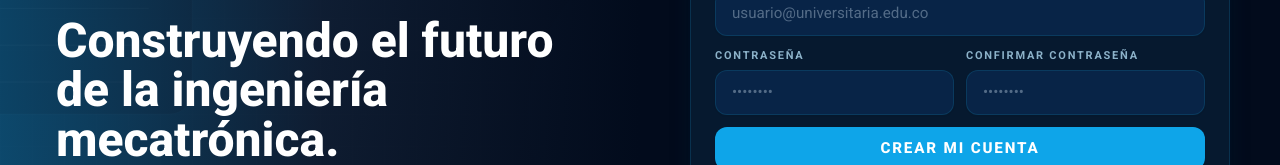
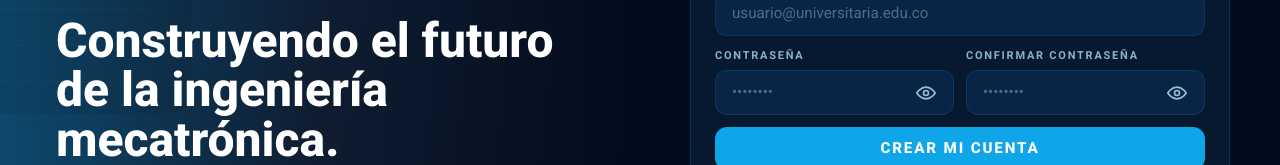
Before and after one commit to EstebanOsunaIng/TutorMecatronica, a React (Vite) app in the folder frontend/: page /register in a window 1280 px wide. Shown: the part 494-659 px from the top of the page. Built offline with nearby package versions, Linux system fonts and the light colour scheme; no server answers.

Commit message:
Cambio de correro, vista de contraseña, estilo del correo

```diff
--- a/frontend/src/pages/auth/ForgotPassword.jsx
+++ b/frontend/src/pages/auth/ForgotPassword.jsx
@@ -10,6 +10,7 @@ export default function ForgotPassword() {
   const [code, setCode] = useState('');
   const [newPassword, setNewPassword] = useState('');
   const [step, setStep] = useState(1);
+  const [showNewPassword, setShowNewPassword] = useState(false);
   const [error, setError] = useState('');
 
   const inputClass = `block w-full rounded-xl px-4 py-2.5 text-[0.95rem] shadow-sm outline-none transition ${
@@ -144,17 +145,37 @@ export default function ForgotPassword() {
                 </div>
                  <div>
                    <label htmlFor="newPassword" className={labelClass}>Nueva contraseña</label>
-                  <div className="mt-1.5">
+                   <div className="mt-1.5 relative">
                      <input
                        id="newPassword"
-                      type="password"
+                       type={showNewPassword ? 'text' : 'password'}
                        autoComplete="new-password"
                        placeholder="••••••••"
-                      className={inputClass}
+                       className={`${inputClass} pr-12`}
                        value={newPassword}
                        onChange={(e) => setNewPassword(e.target.value)}
                        required
                      />
+                     <button
+                       type="button"
+                       onClick={() => setShowNewPassword((prev) => !prev)}
+                       className={`absolute right-3 top-1/2 -translate-y-1/2 rounded-full p-1.5 transition ${isDark ? 'text-sky-200/80 hover:text-white' : 'text-[#4b5e71] hover:text-[#1f3f5f]'}`}
+                       aria-label={showNewPassword ? 'Ocultar contraseña' : 'Mostrar contraseña'}
+                     >
+                       {showNewPassword ? (
+                         <svg className="h-5 w-5" viewBox="0 0 24 24" fill="none" stroke="currentColor" strokeWidth="2" strokeLinecap="round" strokeLinejoin="round">
+                           <path d="M3 3l18 18" />
+                           <path d="M10.58 10.58a2 2 0 012.83 2.83" />
+                           <path d="M9.88 5.09A10.94 10.94 0 0112 5c5.05 0 9.27 3.11 11 7-1.03 2.28-2.84 4.19-5.14 5.29" />
+                           <path d="M6.11 6.11C4.18 7.24 2.71 8.98 2 12c1.73 3.89 5.95 7 11 7 1.22 0 2.4-.18 3.51-.52" />
+                         </svg>
+                       ) : (
+                         <svg className="h-5 w-5" viewBox="0 0 24 24" fill="none" stroke="currentColor" strokeWidth="2" strokeLinecap="round" strokeLinejoin="round">
+                           <path d="M1 12s4-7 11-7 11 7 11 7-4 7-11 7-11-7-11-7z" />
+                           <circle cx="12" cy="12" r="3" />
+                         </svg>
+                       )}
+                     </button>
                    </div>
                  </div>
                 <button
--- a/frontend/src/pages/auth/Login.jsx
+++ b/frontend/src/pages/auth/Login.jsx
@@ -11,6 +11,7 @@ export default function Login() {
   const [email, setEmail] = useState('');
   const [password, setPassword] = useState('');
   const [error, setError] = useState('');
+  const [showPassword, setShowPassword] = useState(false);
 
   const submit = async (e) => {
     e.preventDefault();
@@ -113,18 +114,38 @@ export default function Login() {
                 <label htmlFor="password" className={`block text-sm font-bold uppercase tracking-[0.18em] ${isDark ? 'text-sky-200/75' : 'text-[#647384]'}`}>
                   Contraseña
                 </label>
-                <div className="mt-1.5">
+                <div className="mt-1.5 relative">
                   <input
                     id="password"
                     name="password"
-                    type="password"
+                    type={showPassword ? 'text' : 'password'}
                     autoComplete="current-password"
                     required
                     placeholder="••••••••"
                     value={password}
                     onChange={(e) => setPassword(e.target.value)}
-                    className={`block w-full rounded-xl px-4 py-3 text-[1.05rem] shadow-sm outline-none transition ${isDark ? 'border border-sky-900/60 bg-[#082447] text-white placeholder:text-sky-100/35 focus:border-sky-500 focus:ring-2 focus:ring-sky-500/25' : 'border border-[#c8d1db] bg-[#ffffff] text-[#2c3b4a] placeholder:text-[#7c8998] focus:border-[#2c8fd3] focus:ring-2 focus:ring-[#2c8fd3]/25'}`}
+                    className={`block w-full rounded-xl px-4 py-3 pr-12 text-[1.05rem] shadow-sm outline-none transition ${isDark ? 'border border-sky-900/60 bg-[#082447] text-white placeholder:text-sky-100/35 focus:border-sky-500 focus:ring-2 focus:ring-sky-500/25' : 'border border-[#c8d1db] bg-[#ffffff] text-[#2c3b4a] placeholder:text-[#7c8998] focus:border-[#2c8fd3] focus:ring-2 focus:ring-[#2c8fd3]/25'}`}
                   />
+                  <button
+                    type="button"
+                    onClick={() => setShowPassword((prev) => !prev)}
+                    className={`absolute right-3 top-1/2 -translate-y-1/2 rounded-full p-1.5 transition ${isDark ? 'text-sky-200/80 hover:text-white' : 'text-[#4b5e71] hover:text-[#1f3f5f]'}`}
+                    aria-label={showPassword ? 'Ocultar contraseña' : 'Mostrar contraseña'}
+                  >
+                    {showPassword ? (
+                      <svg className="h-5 w-5" viewBox="0 0 24 24" fill="none" stroke="currentColor" strokeWidth="2" strokeLinecap="round" strokeLinejoin="round">
+                        <path d="M3 3l18 18" />
+                        <path d="M10.58 10.58a2 2 0 012.83 2.83" />
+                        <path d="M9.88 5.09A10.94 10.94 0 0112 5c5.05 0 9.27 3.11 11 7-1.03 2.28-2.84 4.19-5.14 5.29" />
+                        <path d="M6.11 6.11C4.18 7.24 2.71 8.98 2 12c1.73 3.89 5.95 7 11 7 1.22 0 2.4-.18 3.51-.52" />
+                      </svg>
+                    ) : (
+                      <svg className="h-5 w-5" viewBox="0 0 24 24" fill="none" stroke="currentColor" strokeWidth="2" strokeLinecap="round" strokeLinejoin="round">
+                        <path d="M1 12s4-7 11-7 11 7 11 7-4 7-11 7-11-7-11-7z" />
+                        <circle cx="12" cy="12" r="3" />
+                      </svg>
+                    )}
+                  </button>
                 </div>
                 <div className="mt-2 text-right text-sm">
                   <Link
--- a/frontend/src/pages/auth/Register.jsx
+++ b/frontend/src/pages/auth/Register.jsx
@@ -20,6 +20,8 @@ export default function Register() {
     teacherCode: ''
   });
   const [error, setError] = useState('');
+  const [showPassword, setShowPassword] = useState(false);
+  const [showConfirm, setShowConfirm] = useState(false);
 
   const update = (key, value) => setForm((f) => ({ ...f, [key]: value }));
 
@@ -173,15 +175,73 @@ export default function Register() {
 
                  <div>
                    <label htmlFor="password" className={labelClass}>Contraseña</label>
-                  <div className="mt-1.5">
-                    <input id="password" type="password" autoComplete="new-password" placeholder="••••••••" className={inputClass} value={form.password} onChange={(e) => update('password', e.target.value)} required />
+                   <div className="mt-1.5 relative">
+                     <input
+                       id="password"
+                       type={showPassword ? 'text' : 'password'}
+                       autoComplete="new-password"
+                       placeholder="••••••••"
+                       className={`${inputClass} pr-12`}
+                       value={form.password}
+                       onChange={(e) => update('password', e.target.value)}
+                       required
+                     />
+                     <button
+                       type="button"
+                       onClick={() => setShowPassword((prev) => !prev)}
+                       className={`absolute right-3 top-1/2 -translate-y-1/2 rounded-full p-1.5 transition ${isDark ? 'text-sky-200/80 hover:text-white' : 'text-[#4b5e71] hover:text-[#1f3f5f]'}`}
+                       aria-label={showPassword ? 'Ocultar contraseña' : 'Mostrar contraseña'}
+                     >
+                       {showPassword ? (
+                         <svg className="h-5 w-5" viewBox="0 0 24 24" fill="none" stroke="currentColor" strokeWidth="2" strokeLinecap="round" strokeLinejoin="round">
+                           <path d="M3 3l18 18" />
+                           <path d="M10.58 10.58a2 2 0 012.83 2.83" />
+                           <path d="M9.88 5.09A10.94 10.94 0 0112 5c5.05 0 9.27 3.11 11 7-1.03 2.28-2.84 4.19-5.14 5.29" />
+                           <path d="M6.11 6.11C4.18 7.24 2.71 8.98 2 12c1.73 3.89 5.95 7 11 7 1.22 0 2.4-.18 3.51-.52" />
+                         </svg>
+                       ) : (
+                         <svg className="h-5 w-5" viewBox="0 0 24 24" fill="none" stroke="currentColor" strokeWidth="2" strokeLinecap="round" strokeLinejoin="round">
+                           <path d="M1 12s4-7 11-7 11 7 11 7-4 7-11 7-11-7-11-7z" />
+                           <circle cx="12" cy="12" r="3" />
+                         </svg>
+                       )}
+                     </button>
                    </div>
                  </div>
 
                  <div>
                    <label htmlFor="confirm" className={labelClass}>Confirmar contraseña</label>
-                  <div className="mt-1.5">
-                    <input id="confirm" type="password" autoComplete="new-password" placeholder="••••••••" className={inputClass} value={form.confirm} onChange={(e) => update('confirm', e.target.value)} required />
+                   <div className="mt-1.5 relative">
+                     <input
+                       id="confirm"
+                       type={showConfirm ? 'text' : 'password'}
+                       autoComplete="new-password"
+                       placeholder="••••••••"
+                       className={`${inputClass} pr-12`}
+                       value={form.confirm}
+                       onChange={(e) => update('confirm', e.target.value)}
+                       required
+                     />
+                     <button
+                       type="button"
+                       onClick={() => setShowConfirm((prev) => !prev)}
+                       className={`absolute right-3 top-1/2 -translate-y-1/2 rounded-full p-1.5 transition ${isDark ? 'text-sky-200/80 hover:text-white' : 'text-[#4b5e71] hover:text-[#1f3f5f]'}`}
+                       aria-label={showConfirm ? 'Ocultar contraseña' : 'Mostrar contraseña'}
+                     >
+                       {showConfirm ? (
+                         <svg className="h-5 w-5" viewBox="0 0 24 24" fill="none" stroke="currentColor" strokeWidth="2" strokeLinecap="round" strokeLinejoin="round">
+                           <path d="M3 3l18 18" />
+                           <path d="M10.58 10.58a2 2 0 012.83 2.83" />
+                           <path d="M9.88 5.09A10.94 10.94 0 0112 5c5.05 0 9.27 3.11 11 7-1.03 2.28-2.84 4.19-5.14 5.29" />
+                           <path d="M6.11 6.11C4.18 7.24 2.71 8.98 2 12c1.73 3.89 5.95 7 11 7 1.22 0 2.4-.18 3.51-.52" />
+                         </svg>
+                       ) : (
+                         <svg className="h-5 w-5" viewBox="0 0 24 24" fill="none" stroke="currentColor" strokeWidth="2" strokeLinecap="round" strokeLinejoin="round">
+                           <path d="M1 12s4-7 11-7 11 7 11 7-4 7-11 7-11-7-11-7z" />
+                           <circle cx="12" cy="12" r="3" />
+                         </svg>
+                       )}
+                     </button>
                    </div>
                  </div>
               </div>
```
Also changed, not shown: 1 other file (tests, documents, lock files or other folders). Lines whose indentation alone changed are shown as unchanged.
